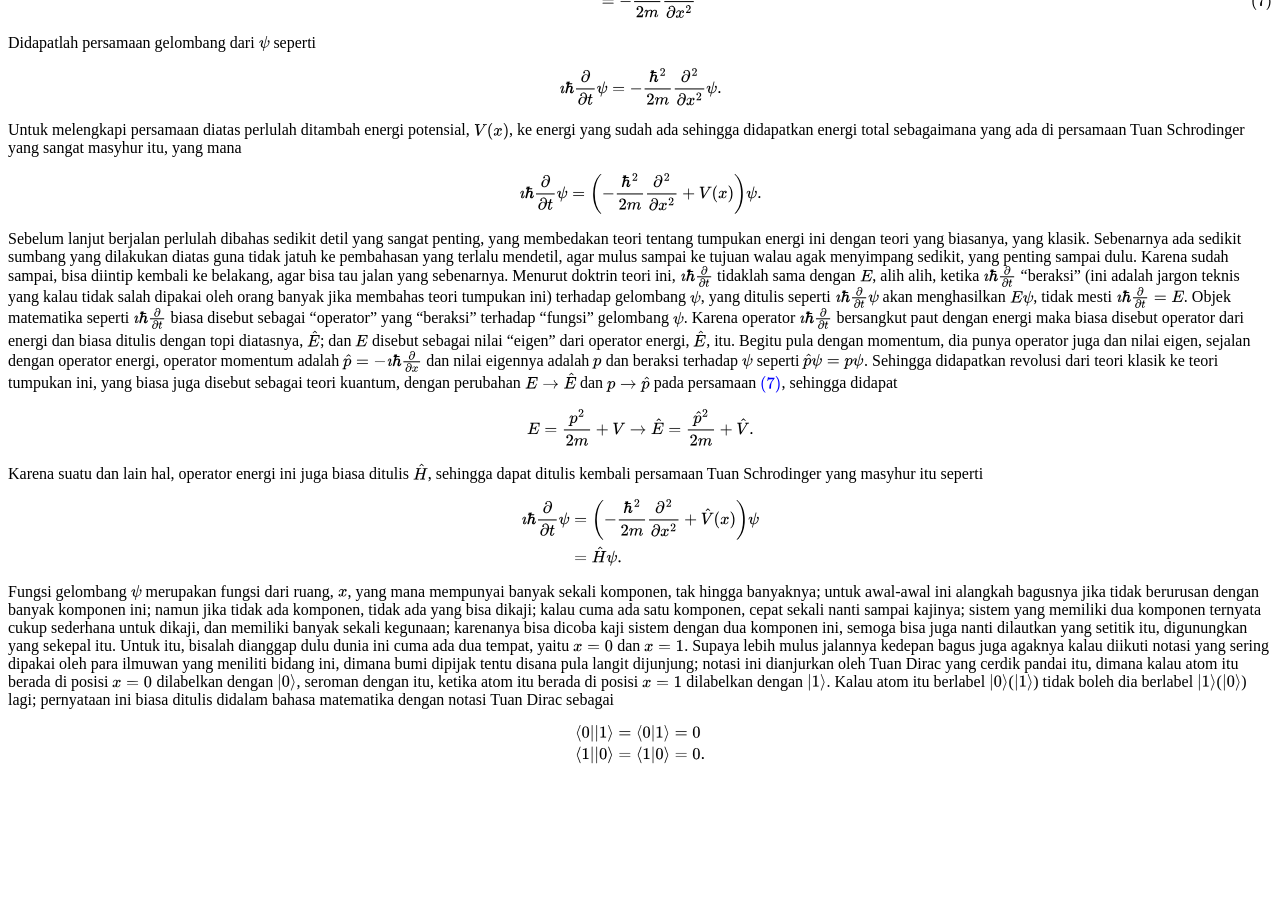
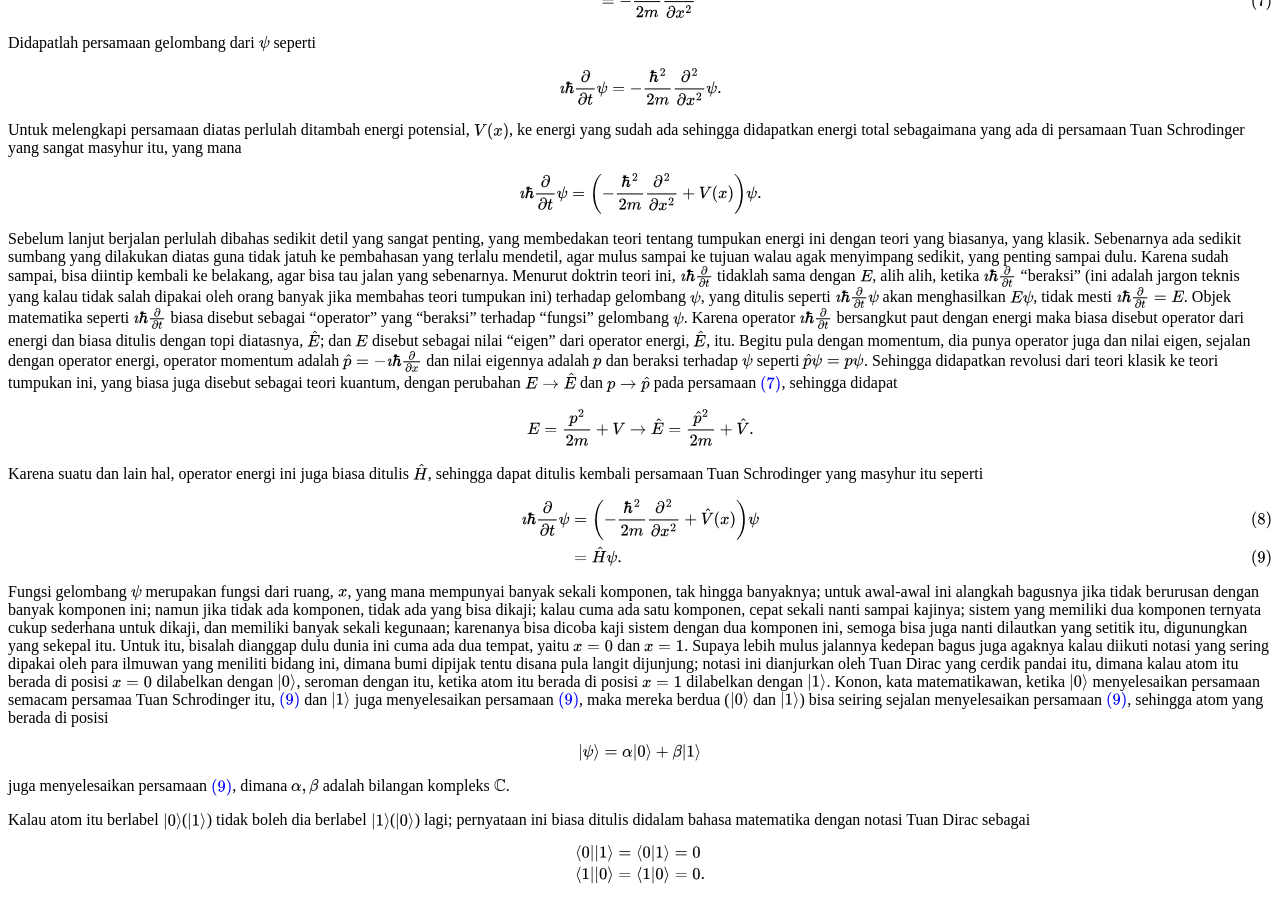
Before and after one commit to dangausuluah/dangausuluah.github.io, a Jekyll site: the page built from _posts/2026-01-01-WKKK.md, in a window 1280 px wide and 900 px high, scrolled down 2180 px. Built offline with Jekyll 4.4.1, drawn with Linux system fonts in a browser that asks for light colours; nearby versions of some CDN libraries; our own code applies the rules of GitHub Pages for plain Markdown files; a script that is not in the unit is left out; comment, search, counter and statistics services are not loaded; before the commit the page ends 2959 px from its top, so only the background shows below that.

Commit message:
Update 2026-01-01-WKKK.md

```diff
--- a/_posts/2026-01-01-WKKK.md
+++ b/_posts/2026-01-01-WKKK.md
@@ -112,13 +112,22 @@ $$
 Karena suatu dan lain hal, operator energi ini juga biasa ditulis $\hat{H}$, sehingga dapat ditulis kembali persamaan Tuan Schrodinger yang masyhur itu seperti
 
 $$
-\begin{align*}
+\begin{align}
 \imath \hbar \frac{\partial}{\partial t} \psi &= \left(- \frac{\hbar^2}{2m} \frac{\partial^2}{\partial x^2} + \hat{V}(x) \right) \psi \\
 &= \hat{H} \psi.
-\end{align*}
+\label{eq:S}
+\end{align}
 $$
 
-Fungsi gelombang $\psi$ merupakan fungsi dari ruang, $x$, yang mana mempunyai banyak sekali komponen, tak hingga banyaknya; untuk awal-awal ini alangkah bagusnya jika tidak berurusan dengan banyak komponen ini; namun jika tidak ada komponen, tidak ada yang bisa dikaji; kalau cuma ada satu komponen, cepat sekali nanti sampai kajinya; sistem yang memiliki dua komponen ternyata cukup sederhana untuk dikaji, dan memiliki banyak sekali kegunaan; karenanya bisa dicoba kaji sistem dengan dua komponen ini, semoga bisa juga nanti dilautkan yang setitik itu, digunungkan yang sekepal itu. Untuk itu, bisalah dianggap dulu dunia ini cuma ada dua tempat, yaitu $x=0$ dan $x=1$. Supaya lebih mulus jalannya kedepan bagus juga agaknya kalau diikuti notasi yang sering dipakai oleh para ilmuwan yang meniliti bidang ini, dimana bumi dipijak tentu disana pula langit dijunjung; notasi ini dianjurkan oleh Tuan Dirac yang cerdik pandai itu, dimana kalau atom itu berada di posisi $x=0$ dilabelkan dengan $\ket{0}$, seroman dengan itu, ketika atom itu berada di posisi $x=1$ dilabelkan dengan $\ket{1}$. Kalau atom itu berlabel $\ket{0}$($\ket{1}$) tidak boleh dia berlabel $\ket{1}$($\ket{0}$) lagi; pernyataan ini biasa ditulis didalam bahasa matematika dengan notasi Tuan Dirac sebagai
+Fungsi gelombang $\psi$ merupakan fungsi dari ruang, $x$, yang mana mempunyai banyak sekali komponen, tak hingga banyaknya; untuk awal-awal ini alangkah bagusnya jika tidak berurusan dengan banyak komponen ini; namun jika tidak ada komponen, tidak ada yang bisa dikaji; kalau cuma ada satu komponen, cepat sekali nanti sampai kajinya; sistem yang memiliki dua komponen ternyata cukup sederhana untuk dikaji, dan memiliki banyak sekali kegunaan; karenanya bisa dicoba kaji sistem dengan dua komponen ini, semoga bisa juga nanti dilautkan yang setitik itu, digunungkan yang sekepal itu. Untuk itu, bisalah dianggap dulu dunia ini cuma ada dua tempat, yaitu $x=0$ dan $x=1$. Supaya lebih mulus jalannya kedepan bagus juga agaknya kalau diikuti notasi yang sering dipakai oleh para ilmuwan yang meniliti bidang ini, dimana bumi dipijak tentu disana pula langit dijunjung; notasi ini dianjurkan oleh Tuan Dirac yang cerdik pandai itu, dimana kalau atom itu berada di posisi $x=0$ dilabelkan dengan $\ket{0}$, seroman dengan itu, ketika atom itu berada di posisi $x=1$ dilabelkan dengan $\ket{1}$. Konon, kata matematikawan, ketika $\ket{0}$ menyelesaikan persamaan semacam persamaa Tuan Schrodinger itu, $\eqref{eq:S}$ dan $\ket{1}$ juga menyelesaikan persamaan $\eqref{eq:S}$, maka mereka berdua ($\ket{0}$ dan $\ket{1}$) bisa seiring sejalan menyelesaikan persamaan $\eqref{eq:S}$, sehingga atom yang berada di posisi
+
+$$
+\ket{\psi} = \alpha \ket{0} + \beta \ket{1}
+$$
+
+juga menyelesaikan persamaan $\eqref{eq:S}$, dimana $\alpha, \beta$ adalah bilangan kompleks $\mathbb{C}$.
+
+Kalau atom itu berlabel $\ket{0}$($\ket{1}$) tidak boleh dia berlabel $\ket{1}$($\ket{0}$) lagi; pernyataan ini biasa ditulis didalam bahasa matematika dengan notasi Tuan Dirac sebagai
 
 $$
 \begin{align*}
```
